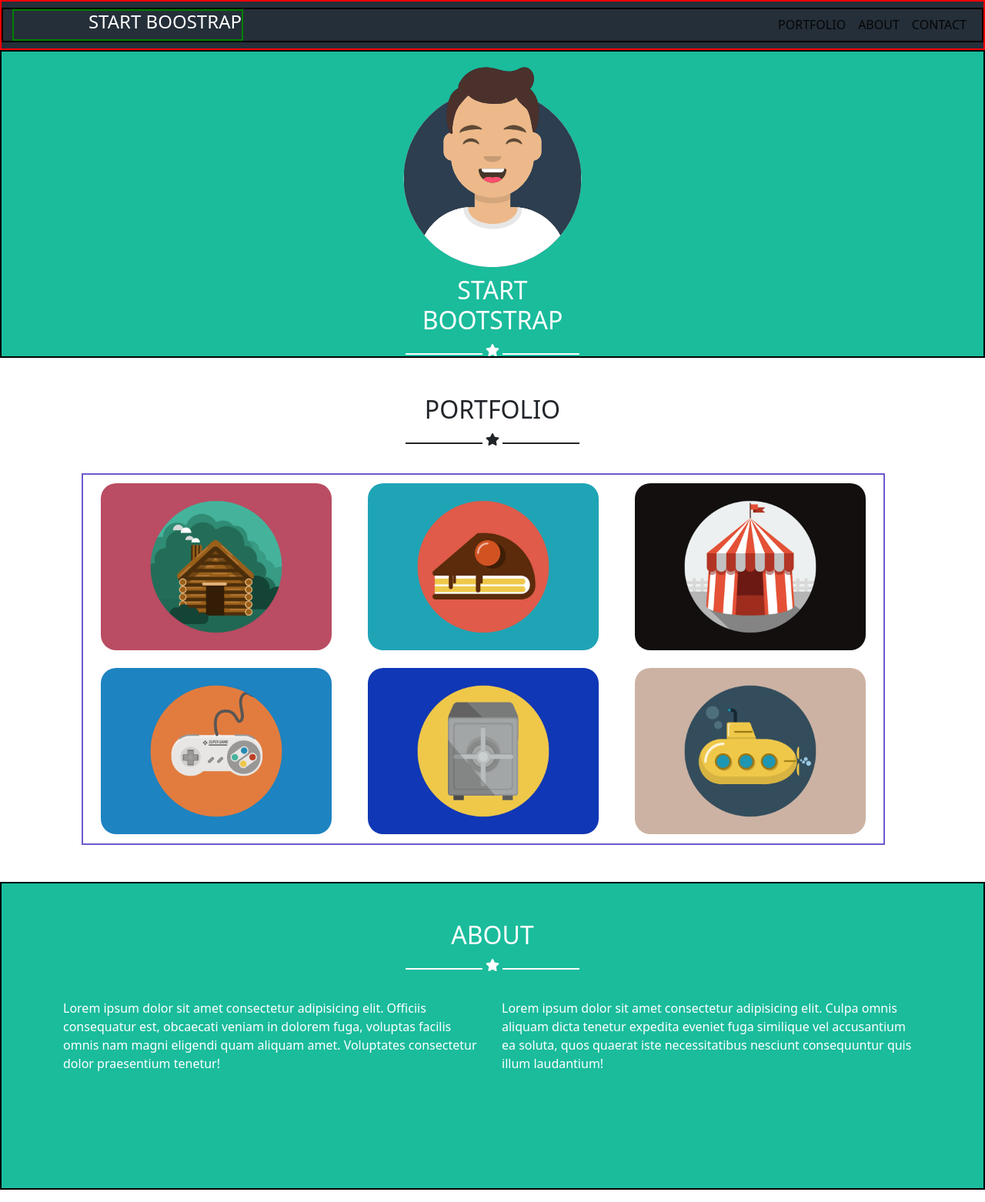
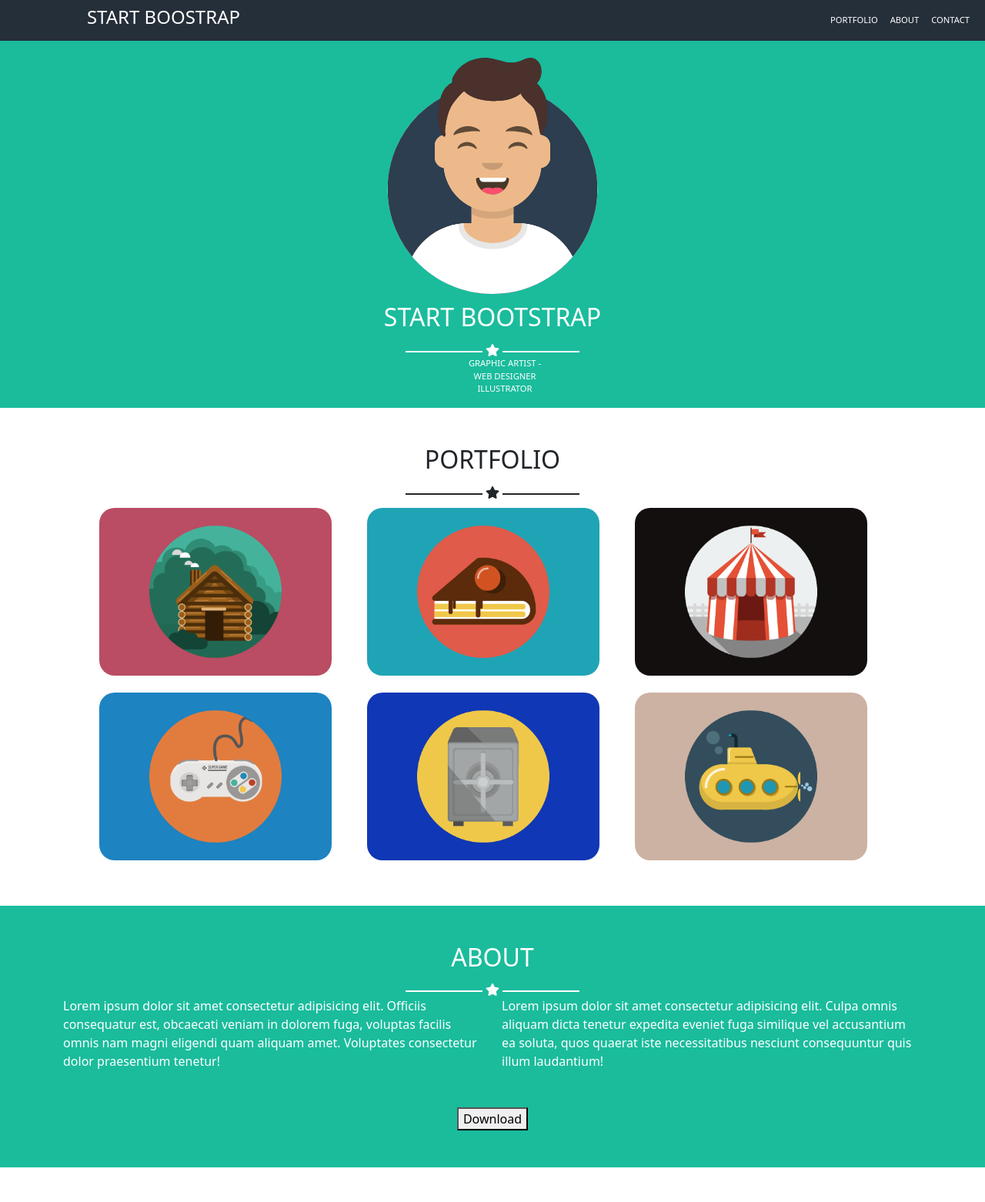
Before and after one commit to SimScap/html-css-bootstrap-freelancer, a plain HTML site: page index.html in a window 1280 px wide. Shown: the top 1562 px of the page at 77% size. Drawn offline with nearby package versions, Linux system fonts and the light colour scheme.

Commit message:
unico problema con il jumbo

```diff
--- a/css/style.css
+++ b/css/style.css
@@ -1,24 +1,11 @@
-.container-fluid{
-    border: 2px solid black;
-}
+
 .bg-acqua{
     background-color: rgb(26, 188, 156);
-    height: 400px;
-
 }
 .my-title{
-    border: 2px solid green;
     width: 300px;
-
-}
-.my-img-container{
-    border: 2px solid slateblue;
-}
-.my-text-container{
-    margin-bottom: 2rem;
 }
 .navbar{
-    border: 2px solid red;
     background-color:rgb(37, 47, 57);
 }
 img{
@@ -29,15 +16,18 @@ img{
     border: none;
 }
 .my-img{
-    width: 300px;
+    width: 400px;
 }
 i{
     border: 1px solid white;
     border-radius: 15px;
-    padding: 0.5rem;
+    padding: 0.4rem;
 }
 ul{
     list-style-type: none;
+}
+li{
+    font-size: .7rem;
 }
 .star-line{
     border: 1px solid;
@@ -53,3 +43,9 @@ ul{
 .my-text-align{
     text-align: right;
 }
+.my-text-align-cntr{
+    text-align: center;
+}
+div.my-img img{
+    width: 300px;
+}
--- a/index.html
+++ b/index.html
@@ -21,15 +21,15 @@
                 <span class="navbar-toggler-icon"></span>
             </button>
             <div class="collapse navbar-collapse justify-content-end" id="navbarSupportedContent">
-                <ul class="navbar-nav mb-2 mb-lg-0">
+                <ul class="navbar-nav mb-2 mb-lg-0 ">
                 <li class="nav-item">
-                    <a class="nav-link active" aria-current="page" href="#">PORTFOLIO</a>
+                    <a class="nav-link active text-white" aria-current="page" href="#">PORTFOLIO</a>
                 </li>
                 <li class="nav-item">
-                    <a class="nav-link active" href="#">ABOUT</a>
+                    <a class="nav-link active text-white" href="#">ABOUT</a>
                 </li>
                 <li class="nav-item dropdown">
-                    <a class="nav-link active" href="#">CONTACT</a>
+                    <a class="nav-link active text-white" href="#">CONTACT</a>
                 </li>
                 </ul>
             </div>
@@ -42,18 +42,23 @@
                     <img src="img/avatar.svg" alt="">
                     <h2>START BOOTSTRAP</h2>
                         <div class="star-line"></div>
-                        <div class="fas fa-star"></div>
+                        <div class="fas fa-star align-text-bottom"></div>
                         <div class="star-line"></div>
+                        <ul>
+                            <li>GRAPHIC ARTIST -</li>
+                            <li>WEB DESIGNER</li>
+                            <li>ILLUSTRATOR</li>
+                        </ul>
                 </div>
                 </div>
                 </div>
             </div>
         </section>
             <div class="container p-5">
-                <div class="my-text-container text-center">
+                <div class="text-center">
                     <h2>PORTFOLIO</h2>
                     <div class="star-line"></div>
-                    <div class="fas fa-star"></div>
+                    <div class="fas fa-star align-text-bottom"></div>
                     <div class="star-line"></div>
                 </div>
                 <div class="row my-img-container col-12">
@@ -91,29 +96,30 @@
                 </div>
         <section class="container-fluid bg-acqua text-white p-5">
             <div class="container">
-                <div class="my-text-container text-center">
+                <div class="text-center">
                     <h2>ABOUT</h2>
                         <div class="star-line"></div>
-                        <div class="fas fa-star"></div>
+                        <div class="fas fa-star align-text-bottom"></div>
                         <div class="star-line"></div>
                 </div>
                 <div class="row">
-                    <div class="col-12 col-md-6 my-margin-bottom">
+                    <div class="col-12 col-md-6 mb-3">
                         Lorem ipsum dolor sit amet consectetur adipisicing elit. Officiis consequatur est, obcaecati veniam in dolorem fuga, voluptas facilis omnis nam magni eligendi quam aliquam amet. Voluptates consectetur dolor praesentium tenetur!
                 </div>
-                    <div class="col-12 col-md-6">Lorem ipsum dolor sit amet consectetur adipisicing elit. Culpa omnis aliquam dicta tenetur expedita eveniet fuga similique vel accusantium ea soluta, quos quaerat iste necessitatibus nesciunt consequuntur quis illum laudantium!
-                </div>
-                <div class="my-text-container">
-
+                    <div class="col-12 col-md-6 mb-5">Lorem ipsum dolor sit amet consectetur adipisicing elit. Culpa omnis aliquam dicta tenetur expedita eveniet fuga similique vel accusantium ea soluta, quos quaerat iste necessitatibus nesciunt consequuntur quis illum laudantium!
                 </div>
                 </div>
+                <div class="my-btn my-text-align-cntr">
+                    <button>Download</button>
+                </div>
+
             </div>
         </section>
         <section class="container p-5">
-            <div class="my-text-container text-center">
+            <div class="text-center">
                 <h2>CONTACT ME</h2>
                         <div class="star-line"></div>
-                        <div class="fas fa-star"></div>
+                        <div class="fas fa-star align-text-bottom"></div>
                         <div class="star-line"></div>
             </div>
             <label for="exampleFormControlInput1" class="form-label"><h3>Name</h3></label>
@@ -161,10 +167,8 @@
                 </div>
             </section>
             <div>
-                <div class="my-text-container my-bg-darkgrey p-5">Copyright&copy Your Website 2019 </div>
+                <div class="my-bg-darkgrey p-5">Copyright&copy Your Website 2019 </div>
             </div>
         </footer>
-
-
 </body>
 </html>
```
